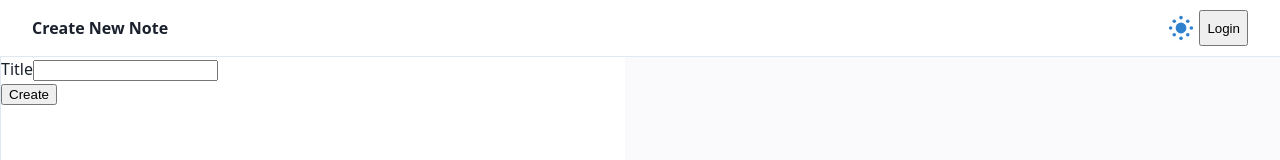
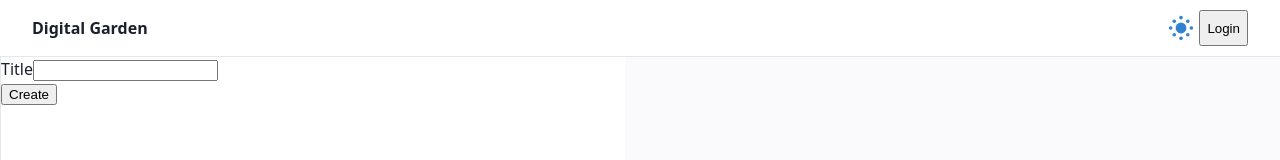
Before and after one commit to Shelob9/digitial-garden-builder, a Next.js app in the folder client/: page /notes/new in a window 1280 px wide. Shown: the top 160 px of the page. Built offline with nearby package versions, Linux system fonts and the light colour scheme; no server answers.

Commit message:
Use settings in header

```diff
--- a/client/components/Header.tsx
+++ b/client/components/Header.tsx
@@ -2,6 +2,7 @@ import Link from "next/link";
 import { FC } from "react";
 import useIsLoggedInAuthorized from "../hooks/useIsLoggedAuthorized";
 import DarkModeToggle from "./DarkModeToggle";
+import { useNoteSettings } from "./useNotes";
 
 const Header: FC<{
   BeforeControls?: () => JSX.Element;
@@ -10,11 +11,14 @@ const Header: FC<{
 
 }> = ({ BeforeControls,pageDisplayTitle,statusMessage }) => {
   const { isLoggedIn, isSessionLoading } = useIsLoggedInAuthorized();
+  const { siteName } = useNoteSettings();
+
+
   return (
       <>
         <header id="header">
           <a aria-current="page" className="" href="/gatsby-digital-garden/">
-            <h3>{pageDisplayTitle}</h3>
+            <h3>{siteName}</h3>
         </a>
         {statusMessage && <span>{statusMessage}</span>}
         {BeforeControls && <BeforeControls /> }
--- a/client/components/useNotes.tsx
+++ b/client/components/useNotes.tsx
@@ -1,3 +1,4 @@
+import { settings } from "cluster";
 import useGardenServer from "hooks/useGardenServer";
 import useUserToken from "hooks/useUserCookie";
 import { createContext, useContext, useMemo } from "react";
@@ -139,9 +140,14 @@ export const useNoteSettings = () => {
         })
     }
 
+    const siteName = useMemo(() => {
+        return data && data.siteName ? data.siteName : 'Digital Garden'
+    },[data]);
+
     return {
         settings: data as GardenConfig,
-        saveSettings
+        saveSettings,
+        siteName
     }
 }
 
```
